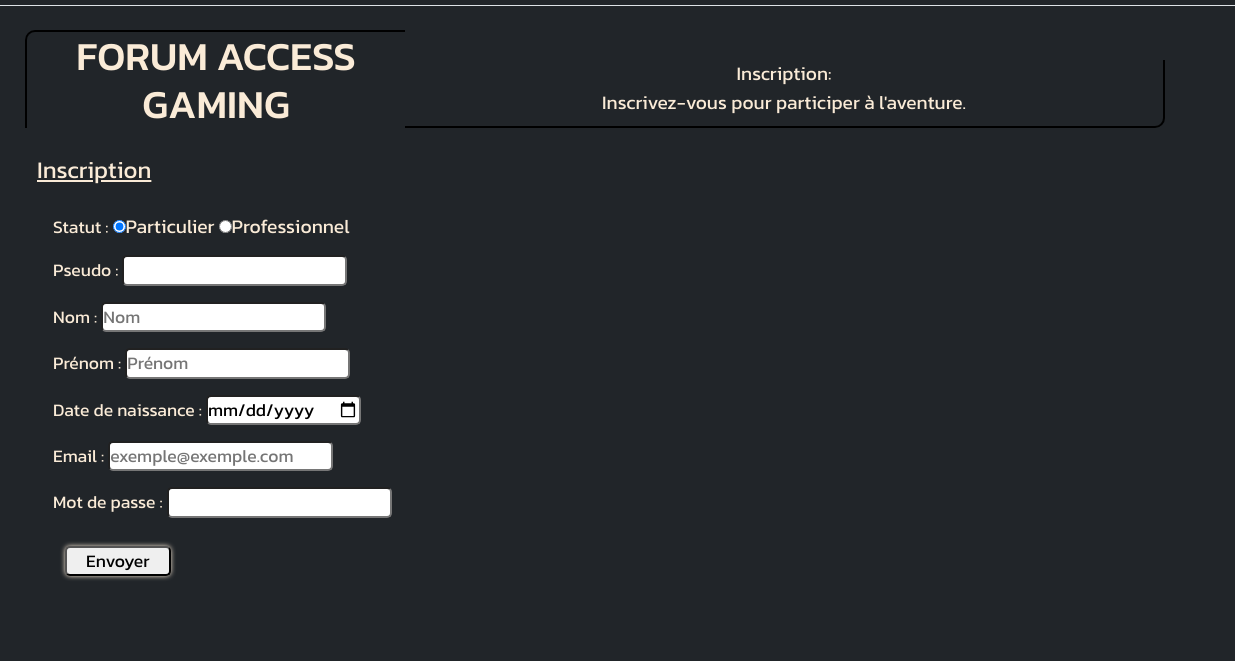
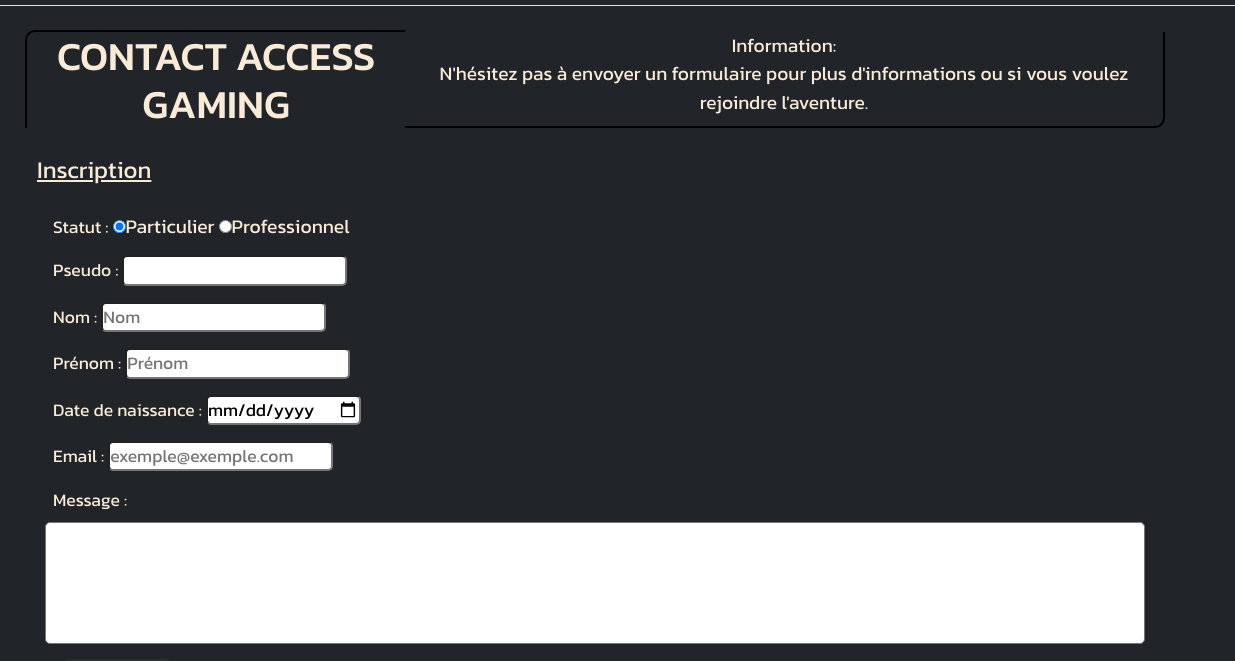
Before and after one commit to KevinMaze/Game-Acces-, a website with bundled scripts: page forum.html in a window 1280 px wide. Shown: the part 61-722 px from the top of the page, 45-1280 px from the left. Built offline with nearby package versions, Linux system fonts and the light colour scheme.

Commit message:
change form and meta head

```diff
--- a/css/style.css
+++ b/css/style.css
@@ -139,6 +139,11 @@ form input{
     background-color: var(--color-hover);
 }
 
+.form__textarea{
+    border-radius: 5px;
+    resize: none;
+}
+
 /****************CLASSE ANIMATION FORM FORUM JS**********/
 .masque {
     opacity: 0;
--- a/forum.html
+++ b/forum.html
@@ -3,6 +3,7 @@
     <head>
         <meta charset="UTF-8">
         <meta http-equiv="X-UA-Compatible" content="IE=edge">
+        <meta name="description" content="Association Game Access, qui promouvoit l'accessibilité du jeux vidéo au plus grand nombre.">
         <meta name="viewport" content="width=device-width, initial-scale=1.0">
         <link rel="preconnect" href="https://fonts.googleapis.com">
         <link rel="preconnect" href="https://fonts.gstatic.com" crossorigin>
@@ -23,7 +24,7 @@
                 <a class="p-2 fw-bolder nav__link" href="./index.html" aria-current="page">Accueil</a>
                 <a class="p-2 fw-bolder nav__link" href="./evenement.html">Evènements</a>
                 <a class="p-2 fw-bolder nav__link" href="./apropos.html">A propos</a>
-                <a class="p-2 fw-bolder nav__link" href="./forum.html">Forum</a>
+                <a class="p-2 fw-bolder nav__link" href="./forum.html">Contact</a>
             </div>
         </div>
         <nav class="navbar navbar-dark bg-dark border-bottom">
@@ -39,9 +40,9 @@
         <!-------------- HEADER ----------->
         <header class="container text-center">
             <div class="row justify-content-center">
-                <h1 class="col-lg-4 text-uppercase mb-4 mt-4 align-self-center">Forum access gaming</h1>
+                <h1 class="col-lg-4 text-uppercase mb-4 mt-4 align-self-center">Contact access gaming</h1>
 
-                <p class="col-lg mb-4 mt-3 align-self-end pb-2">Inscription:<br>Inscrivez-vous pour participer à l'aventure.</p>
+                <p class="col-lg mb-4 mt-3 align-self-end pb-2">Information:<br>N'hésitez pas à envoyer un formulaire pour plus d'informations ou si vous voulez rejoindre l'aventure.</p>
             </div>
         </header>
 
@@ -82,9 +83,9 @@
                         <input type="eamil" name="email" id="eamil" required placeholder="exemple@exemple.com">
                     </label>
 
-                    <label class="m-2" for="password">Mot de passe :
-                        <input type="password" name="password" id="password" minlength="6" required>
+                    <label class="m-2" for="textarea">Message :
                     </label>
+                    <textarea type="textarea" name="textarea" id="textarea" class="form__textarea" rows="5" cols="33"></textarea>
 
                     <input type="submit" value="Envoyer" class="button__form">
                 </form>
```
Also changed, not shown: apropos.html (+2 -1 lines), evenement.html (+2 -1 lines), index.html (+2 -1 lines).
